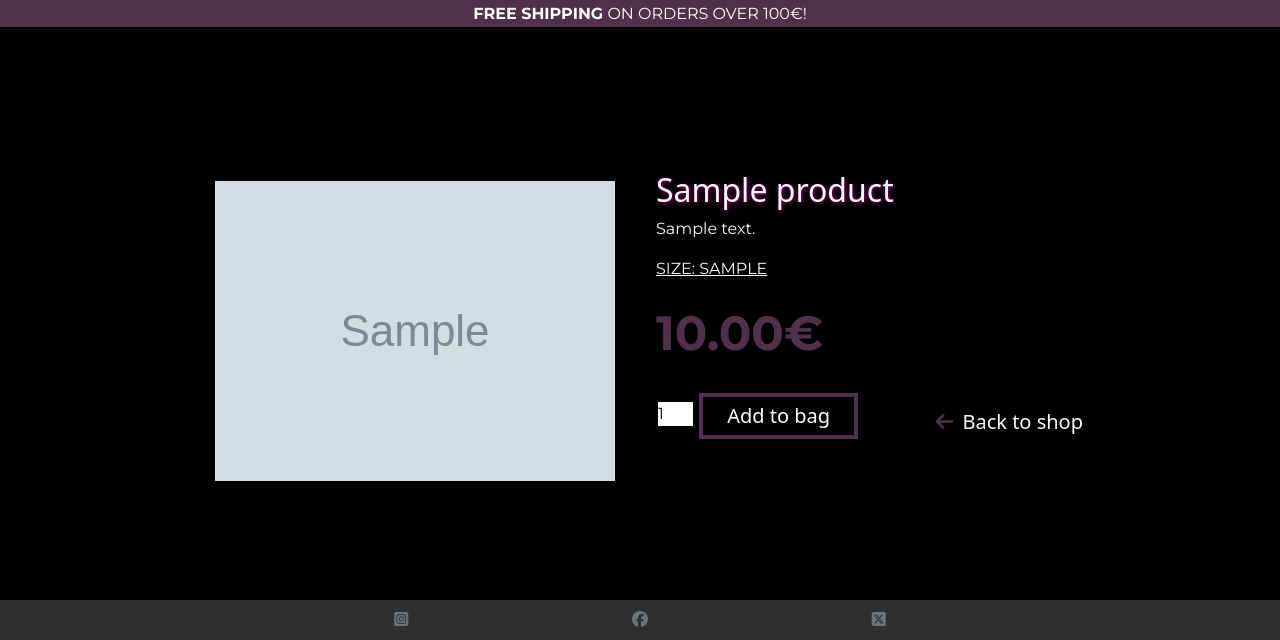
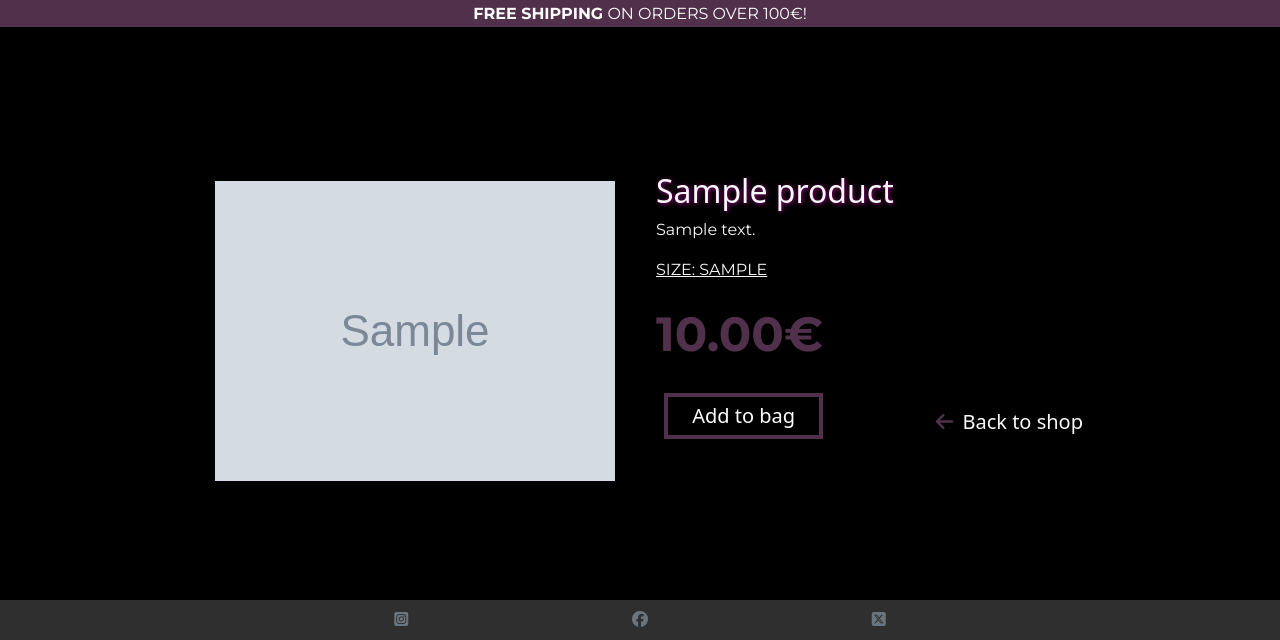
Before and after one commit to TulaUnogi/bat-choice-clothing, a Django app: page /products/1 in a window 1280 px wide. Shown: the part 160-800 px from the top of the page. Run offline with Django 3.2, Linux system fonts and the light colour scheme; tables that the repository leaves empty hold one stand-in row (values such as "Sample post"); grey boxes marked "Sample" are stand-in pictures; some libraries are stand-ins or nearby versions; some web fonts are replaced.

Commit message:
Change quantity input's visibility

```diff
--- a/static/css/base.css
+++ b/static/css/base.css
@@ -336,6 +336,12 @@ input[type="submit"] {
     padding-left: 0 !important;
 }
 
+.qty_invisible {
+    visibility: hidden;
+    width: 1px;
+    height: 1px;
+}
+
 
 /* Media queries */
 
```
